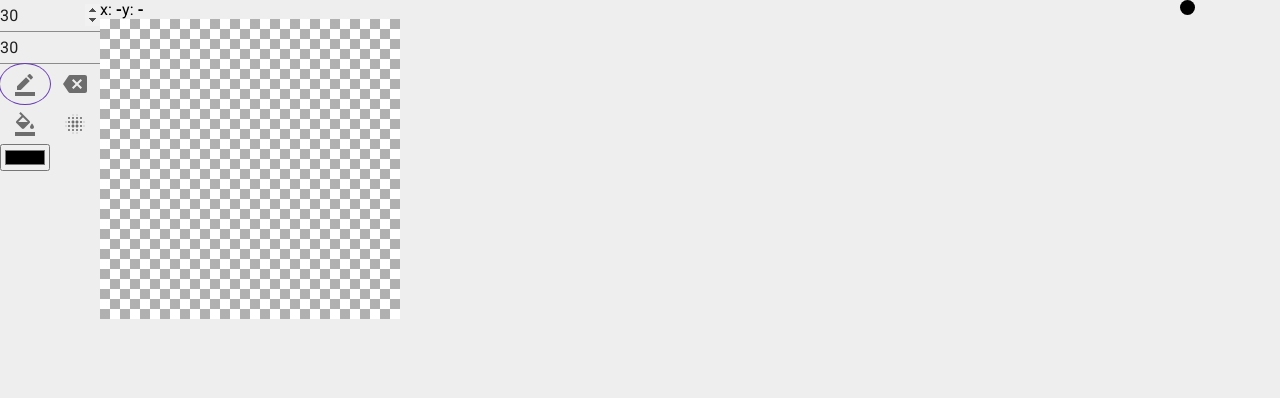
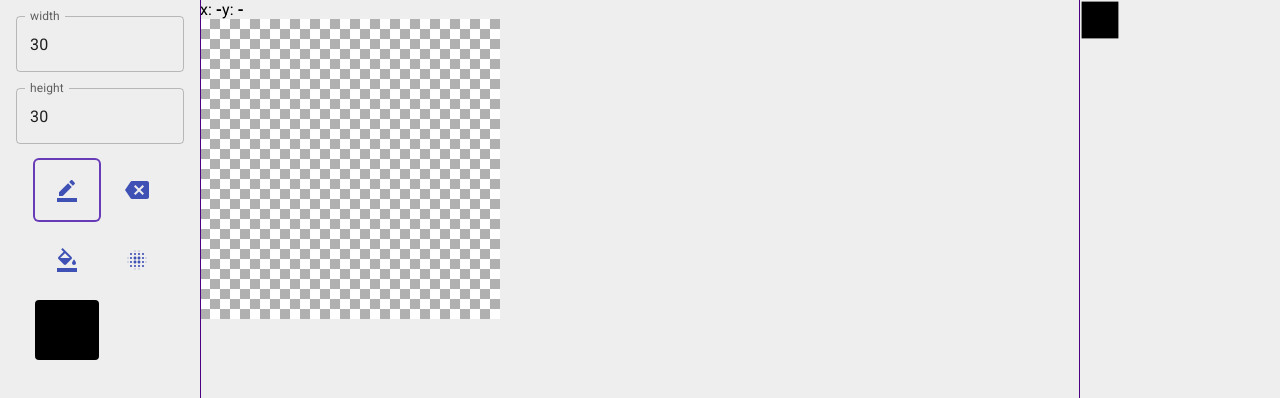
Before and after one commit to smurawczik/pixor, a React (Create React App) app: page / in a window 1280 px wide. Shown: the top 398 px of the page. Built offline with nearby package versions, Linux system fonts and the light colour scheme.

Commit message:
adding style to app

```diff
--- a/src/components/AppLayout/AppLayout.tsx
+++ b/src/components/AppLayout/AppLayout.tsx
@@ -7,21 +7,42 @@ import { DimensionsDialog } from "../DimensionsDialog";
 const StyledAppLayout = styled.div`
   display: grid;
   grid-template-columns: 100px 1fr 100px;
+  height: 100%;
+
+  @media (min-width: 1280px) {
+    grid-template-columns: 200px 1fr 200px;
+  }
+`;
+
+const StyledAppLeftPanelWrapper = styled.div`
+  box-shadow: 0 0 0 1px indigo;
+  z-index: 2;
+  display: flex;
+  flex-direction: column;
+  align-items: center;
+`;
+
+const StyledAppRightPanelWrapper = styled.div`
+  box-shadow: 0 0 0 1px indigo;
+  z-index: 2;
+  display: flex;
+  flex-direction: column;
+  align-items: flex-start;
 `;
 
 export const AppLayout = () => {
   return (
     <StyledAppLayout>
-      <div>
+      <StyledAppLeftPanelWrapper>
         <DimensionsDialog />
         <CanvasTools />
-      </div>
+      </StyledAppLeftPanelWrapper>
       <div>
         <Canvas />
       </div>
-      <div>
+      <StyledAppRightPanelWrapper>
         <CanvasPalette />
-      </div>
+      </StyledAppRightPanelWrapper>
     </StyledAppLayout>
   );
 };
--- a/src/components/CanvasPalette/CanvasPalette.tsx
+++ b/src/components/CanvasPalette/CanvasPalette.tsx
@@ -1,19 +1,26 @@
+import { Box } from "@mui/material";
 import { useCallback } from "react";
 import styled from "styled-components";
 import { canvasSelectors } from "../../redux/canvas/canvas.selectors";
 import { canvasActions } from "../../redux/canvas/canvas.slice";
 import { useAppDispatch, useAppSelector } from "../../redux/hooks";
 
-const StyledColor = styled.div<{ paletteColor: string }>`
+const StyledColor = styled.div<{ paletteColor: string; isSelected: boolean }>`
   background-color: ${(props) => props.paletteColor};
-  width: 15px;
-  height: 15px;
-  border-radius: 100%;
+  width: 40px;
+  height: 40px;
+  transition: all 0.3s;
+  ${({ isSelected }) => (isSelected ? "transform: scale(0.92);" : "")}
+
+  :hover {
+    transform: scale(0.92);
+  }
 `;
 
 export const CanvasPalette = () => {
   const dispatch = useAppDispatch();
   const allColors = useAppSelector(canvasSelectors.getAllColors);
+  const currentColor = useAppSelector(canvasSelectors.currentColor);
 
   const selectColor = useCallback(
     (color: string) => () => {
@@ -23,14 +30,15 @@ export const CanvasPalette = () => {
   );
 
   return (
-    <div>
+    <Box display="flex" flexWrap="wrap">
       {allColors.map((color) => (
         <StyledColor
           key={color}
           paletteColor={color}
           onClick={selectColor(color)}
+          isSelected={color === currentColor}
         />
       ))}
-    </div>
+    </Box>
   );
 };
--- a/src/components/CanvasTools/components/CanvasTools.tsx
+++ b/src/components/CanvasTools/components/CanvasTools.tsx
@@ -9,14 +9,18 @@ import styled from "styled-components";
 
 const EditingTools = styled.div`
   display: grid;
-  grid-template-columns: 1fr 1fr;
-  width: auto;
+  grid-template-columns: 40px 40px;
+  gap: 10px;
+
+  @media (min-width: 1280px) {
+    grid-template-columns: 60px 60px;
+    grid-template-rows: 60px 60px;
+  }
 `;
 
 export const CanvasTools = () => {
   return (
-    <div>
-      <div>
+    <>
       <EditingTools>
         <CanvasTool size="small" tool={ToolsEnum.PENCIL}>
           <BorderColorIcon />
@@ -30,9 +34,8 @@ export const CanvasTools = () => {
         <CanvasTool size="small" tool={ToolsEnum.BLUR}>
           <BlurOnIcon />
         </CanvasTool>
+        <ColorPicker />
       </EditingTools>
-      </div>
-      <ColorPicker />
-    </div>
+    </>
   );
 };
--- a/src/components/CanvasTools/components/ColorPicker.tsx
+++ b/src/components/CanvasTools/components/ColorPicker.tsx
@@ -1,12 +1,43 @@
+import { Button } from "@mui/material";
+import styled from "styled-components";
 import { canvasSelectors } from "../../../redux/canvas/canvas.selectors";
 import { canvasActions } from "../../../redux/canvas/canvas.slice";
 import { useAppDispatch, useAppSelector } from "../../../redux/hooks";
+
+const StyledInputColor = styled(Button).withConfig({
+  shouldForwardProp: (prop) => !["backgroundColor"].includes(prop),
+})<{ backgroundColor: string }>`
+  && {
+    width: 40px;
+    height: 40px;
+
+    @media (min-width: 1280px) {
+      width: 60px;
+      height: 60px;
+    }
+
+    background-color: ${({ backgroundColor }) => backgroundColor};
+
+    :hover {
+      background-color: ${({ backgroundColor }) => backgroundColor};
+    }
+
+    input[type="color"] {
+      opacity: 0;
+      position: absolute;
+      width: 100%;
+      height: 100%;
+      cursor: pointer;
+    }
+  }
+`;
 
 export const ColorPicker = () => {
   const dispatch = useAppDispatch();
   const currentColor = useAppSelector(canvasSelectors.currentColor);
 
   return (
+    <StyledInputColor backgroundColor={currentColor}>
       <input
         type="color"
         value={currentColor}
@@ -14,5 +45,6 @@ export const ColorPicker = () => {
           dispatch(canvasActions.changeColor(event.currentTarget.value))
         }
       />
+    </StyledInputColor>
   );
 };
--- a/src/components/CanvasTools/components/ToolButton.tsx
+++ b/src/components/CanvasTools/components/ToolButton.tsx
@@ -1,11 +1,11 @@
-import { IconButton } from "@mui/material";
+import { Button } from "@mui/material";
 import styled from "styled-components";
 
-export const ToolButton = styled(IconButton).withConfig({
-  shouldForwardProp: (prop) => !['isSelected'].includes(prop),
+export const ToolButton = styled(Button).withConfig({
+  shouldForwardProp: (prop) => !["isSelected"].includes(prop),
 })<{ isSelected: boolean }>`
   && {
-    box-shadow: 0 0 0 1px
+    box-shadow: 0 0 0 2px
       ${({ isSelected, theme }) =>
         isSelected ? theme.colors.primary : "transparent"};
   }
--- a/src/components/DimensionsDialog/DimensionsDialog.tsx
+++ b/src/components/DimensionsDialog/DimensionsDialog.tsx
@@ -1,4 +1,4 @@
-import { Input } from "@mui/material";
+import { Box, TextField } from "@mui/material";
 import { canvasSelectors } from "../../redux/canvas/canvas.selectors";
 import { canvasActions } from "../../redux/canvas/canvas.slice";
 import { useAppDispatch, useAppSelector } from "../../redux/hooks";
@@ -8,29 +8,34 @@ export const DimensionsDialog = () => {
   const dimensions = useAppSelector(canvasSelectors.dimensions);
 
   return (
-    <div>
-      <Input
+    <Box sx={{ m: 2 }}>
+      <TextField
         type="number"
         placeholder="width"
         value={dimensions.width}
+        variant="outlined"
         onChange={(event) => {
           const value = parseInt(event.target.value);
 
           if (value <= 0) event.preventDefault();
           else dispatch(canvasActions.setWidth(value));
         }}
+        sx={{ mb: 2 }}
+        label="width"
       />
-      <Input
+      <TextField
         type="number"
         placeholder="height"
         value={dimensions.height}
+        variant="outlined"
         onChange={(event) => {
           const value = parseInt(event.target.value);
 
           if (value <= 0) event.preventDefault();
           else dispatch(canvasActions.setHeight(value));
         }}
+        label="height"
       />
-    </div>
+    </Box>
   );
 };
--- a/src/components/UI/Theme/styled.d.ts
+++ b/src/components/UI/Theme/styled.d.ts
@@ -11,6 +11,6 @@ declare module "styled-components" {
     };
     borderRadius: string;
     padding: number;
-    spacing: (padding: number) => string;
+    unitInPx: (padding: number) => string;
   }
 }
--- a/src/components/UI/Theme/theme.default.ts
+++ b/src/components/UI/Theme/theme.default.ts
@@ -13,5 +13,5 @@ export const defaultTheme: DefaultTheme = {
     divider: "#BDBDBD",
   },
   padding: defaultPadding,
-  spacing: (padding) => `${defaultPadding * padding}px`,
+  unitInPx: (padding) => `${defaultPadding * padding}px`,
 };
--- a/src/index.tsx
+++ b/src/index.tsx
@@ -1,6 +1,9 @@
+import { createTheme, ThemeProvider } from "@mui/material";
+import { indigo } from "@mui/material/colors";
 import React from "react";
 import ReactDOM from "react-dom/client";
 import { Provider } from "react-redux";
+
 import App from "./App";
 import { Theme } from "./components/UI/Theme";
 import { store } from "./redux/store";
@@ -12,12 +15,21 @@ const root = ReactDOM.createRoot(
 
 root.render(
   <React.StrictMode>
+    <ThemeProvider
+      theme={createTheme({
+        palette: {
+          primary: { main: indigo["500"] },
+          secondary: { main: indigo["500"] },
+        },
+      })}
+    >
       <Theme>
         <Provider store={store}>
           <GlobalStyle />
           <App />
         </Provider>
       </Theme>
+    </ThemeProvider>
   </React.StrictMode>
 );
 
```
Lines whose indentation alone changed are shown as unchanged.
